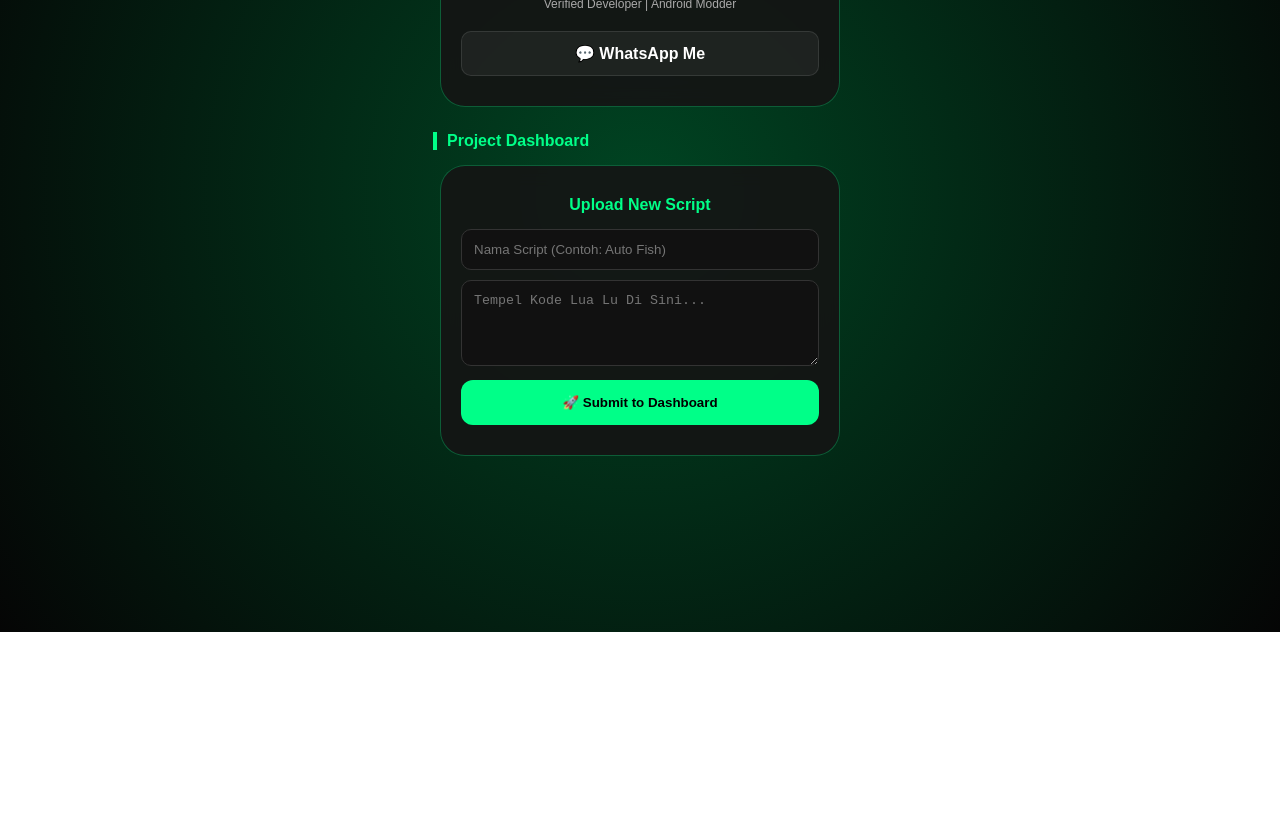
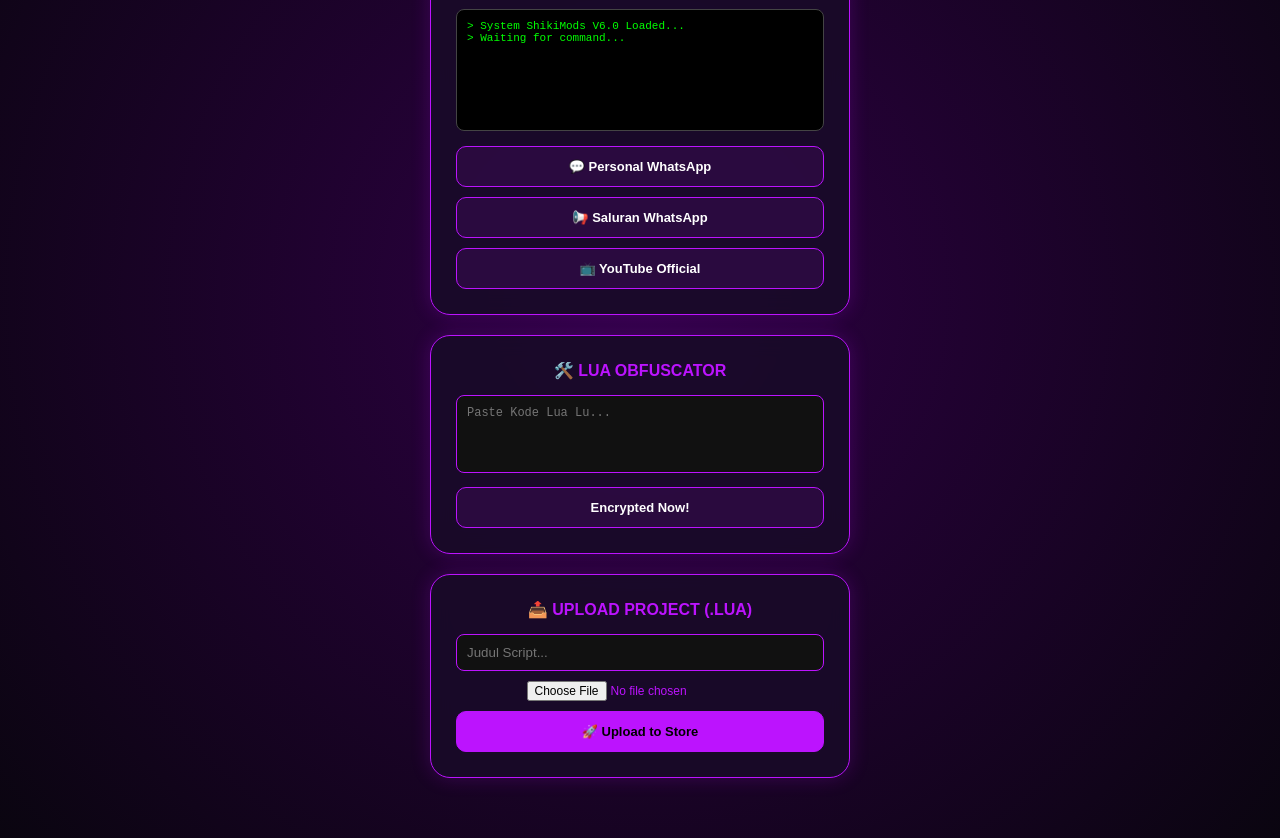
Before and after one commit to kambingconge929-jpg/Shiki, a plain HTML site: page index.html in a window 1280 px wide. Shown: the part 248-1086 px from the top of the page. Before the commit the page ends 880 px from the top, so only its background shows below. Drawn offline with Linux system fonts and the light colour scheme; no server answers.

Commit message:
Update title and styles in index.html

```diff
--- a/index.html
+++ b/index.html
@@ -3,87 +3,116 @@
 <head>
     <meta charset="UTF-8">
     <meta name="viewport" content="width=device-width, initial-scale=1.0">
-    <title>SHIKI MODS | Cloud Store</title>
+    <title>SHIKI MODS | Purple Elite</title>
     <script src="https://www.gstatic.com/firebasejs/8.10.0/firebase-app.js"></script>
     <script src="https://www.gstatic.com/firebasejs/8.10.0/firebase-database.js"></script>
     <style>
-        :root { --primary: #00ff88; --bg: #050505; --card: rgba(20, 20, 20, 0.9); --text: #ffffff; }
-        body { background-color: var(--bg); color: var(--text); font-family: 'Poppins', sans-serif; margin: 0; display: flex; flex-direction: column; align-items: center; min-height: 100vh; background: radial-gradient(circle at center, #004422 0%, #050505 100%); padding: 40px 10px; }
-        .container, .form-section { background: var(--card); backdrop-filter: blur(10px); border-radius: 25px; border: 1px solid rgba(0, 255, 136, 0.3); width: 90%; max-width: 400px; padding: 30px 20px; text-align: center; margin-bottom: 25px; box-sizing: border-box; }
+        :root { --primary: #bc13fe; --bg: #0a0510; --card: rgba(25, 10, 40, 0.9); --text: #f0e6ff; }
+        body { background-color: var(--bg); color: var(--text); font-family: 'Poppins', sans-serif; margin: 0; display: flex; flex-direction: column; align-items: center; background: radial-gradient(circle at center, #2e0044 0%, #0a0510 100%); padding: 40px 10px; overflow-x: hidden; }
+        .container, .section { background: var(--card); backdrop-filter: blur(10px); border-radius: 20px; border: 1px solid var(--primary); width: 95%; max-width: 420px; padding: 25px; text-align: center; margin-bottom: 20px; box-sizing: border-box; box-shadow: 0 0 20px rgba(188, 19, 254, 0.2); }
         .profile-img { width: 100px; height: 100px; border-radius: 50%; border: 3px solid var(--primary); box-shadow: 0 0 15px var(--primary); margin-bottom: 15px; }
-        h1 { color: var(--primary); text-shadow: 0 0 10px var(--primary); margin: 0; }
-        .links { display: flex; flex-direction: column; gap: 10px; margin-top: 20px; }
-        .btn { background: rgba(255,255,255,0.05); color: white; padding: 12px; text-decoration: none; border-radius: 10px; border: 1px solid rgba(255,255,255,0.1); font-weight: bold; transition: 0.3s; }
-        .btn:hover { background: var(--primary); color: #000; }
+        h1 { color: var(--primary); text-shadow: 0 0 10px var(--primary); margin: 0; font-size: 24px; }
+        .links { display: flex; flex-direction: column; gap: 10px; margin-top: 15px; }
+        .btn { background: rgba(188, 19, 254, 0.1); color: white; padding: 12px; text-decoration: none; border-radius: 10px; border: 1px solid var(--primary); font-weight: bold; transition: 0.3s; font-size: 13px; }
+        .btn:hover { background: var(--primary); color: #fff; box-shadow: 0 0 15px var(--primary); }
 
-        /* Dashboard Card */
-        .dashboard-title { width: 90%; max-width: 400px; text-align: left; color: var(--primary); font-weight: bold; margin-bottom: 15px; border-left: 4px solid var(--primary); padding-left: 10px; }
-        #project-grid { width: 90%; max-width: 400px; display: flex; flex-direction: column; gap: 20px; }
-        .card { background: var(--card); border-radius: 20px; border: 1px solid #333; overflow: hidden; text-align: left; animation: fadeIn 0.5s; }
-        .card-content { padding: 15px; }
-        .card-title { font-size: 18px; font-weight: bold; color: var(--primary); }
-        .btn-dl { background: var(--primary); color: #000; padding: 10px; border-radius: 10px; text-decoration: none; display: block; text-align: center; margin-top: 10px; font-weight: bold; font-size: 14px; }
+        /* CMD Console Style */
+        .cmd-box { background: #000; border: 1px solid #444; border-radius: 8px; padding: 10px; text-align: left; font-family: 'Courier New', monospace; font-size: 11px; color: #00ff00; height: 100px; overflow-y: auto; margin: 15px 0; }
 
-        /* Form */
-        input, textarea { width: 100%; background: #111; border: 1px solid #333; border-radius: 10px; padding: 12px; color: white; margin-bottom: 10px; box-sizing: border-box; }
-        .btn-submit { background: var(--primary); color: #000; width: 100%; padding: 15px; border: none; border-radius: 12px; font-weight: bold; cursor: pointer; }
-        @keyframes fadeIn { from { opacity: 0; transform: translateY(10px); } to { opacity: 1; transform: translateY(0); } }
+        /* Obfuscator Section */
+        .obf-area { background: rgba(0,0,0,0.3); border-radius: 10px; padding: 15px; margin-top: 10px; }
+        textarea { width: 100%; background: #111; border: 1px solid var(--primary); border-radius: 8px; padding: 10px; color: #fff; font-size: 12px; resize: none; margin-bottom: 10px; box-sizing: border-box; }
+
+        /* Grid */
+        #project-grid { width: 95%; max-width: 420px; display: flex; flex-direction: column; gap: 15px; }
+        .card { background: var(--card); border-radius: 15px; border: 1px solid #444; padding: 15px; text-align: left; animation: slideIn 0.4s; }
+        .card-title { font-weight: bold; color: var(--primary); margin-bottom: 5px; }
+        .btn-dl { background: var(--primary); color: #fff; padding: 8px; border-radius: 8px; text-decoration: none; display: block; text-align: center; margin-top: 10px; font-size: 12px; font-weight: bold; }
+
+        input[type="file"] { margin-bottom: 10px; font-size: 12px; color: var(--primary); }
+        @keyframes slideIn { from { opacity: 0; transform: translateX(-20px); } to { opacity: 1; transform: translateX(0); } }
     </style>
 </head>
 <body>
     <div class="container">
         <img src="https://cdn.discordapp.com/attachments/1403306022361235466/1501407305051275285/file_00000000bd78720bb6afdf59771ac3c3.png?ex=69fbf604&is=69faa484&hm=1117233214580a7992f48e3edbb75da66b08f6dcc3a3e8408ed64775d30bb169&" class="profile-img">
         <h1>SHIKI MODS</h1>
-        <p style="font-size:12px; color:#aaa;">Verified Developer | Android Modder</p>
+        <p style="font-size:11px; color:#ccc;">Verified Android Modder | Lua Developer</p>
+
+        <div class="cmd-box" id="cmdOut">
+            > System ShikiMods V6.0 Loaded...<br>
+            > Waiting for command...
+        </div>
+
         <div class="links">
-            <a href="https://wa.me/6281315151701" class="btn">💬 WhatsApp Me</a>
+            <a href="https://wa.me/6281315151701" class="btn">💬 Personal WhatsApp</a>
+            <a href="https://whatsapp.com/channel/0029Vb730uH8kyyTsZ7aO826" class="btn">📢 Saluran WhatsApp</a>
+            <a href="https://youtube.com/@mlanz04?si=KEOeEpFZAkD92HgE" class="btn">📺 YouTube Official</a>
         </div>
     </div>
 
-    <div class="dashboard-title">Project Dashboard</div>
-    <div id="project-grid">
-        </div>
-
-    <div class="form-section">
-        <div style="color:var(--primary); font-weight:bold; margin-bottom:15px;">Upload New Script</div>
-        <input type="text" id="scriptName" placeholder="Nama Script (Contoh: Auto Fish)">
-        <textarea id="scriptCode" rows="4" placeholder="Tempel Kode Lua Lu Di Sini..."></textarea>
-        <button class="btn-submit" onclick="uploadScript()">🚀 Submit to Dashboard</button>
+    <div class="section">
+        <div style="color:var(--primary); font-weight:bold; margin-bottom:15px;">🛠️ LUA OBFUSCATOR</div>
+        <textarea id="obfInput" rows="4" placeholder="Paste Kode Lua Lu..."></textarea>
+        <button class="btn" onclick="obfuscateCode()" style="width:100%;">Encrypted Now!</button>
     </div>
 
+    <div class="section">
+        <div style="color:var(--primary); font-weight:bold; margin-bottom:15px;">📤 UPLOAD PROJECT (.LUA)</div>
+        <input type="text" id="scriptName" placeholder="Judul Script..." style="width:100%; background:#111; border:1px solid var(--primary); padding:10px; border-radius:8px; color:#fff; margin-bottom:10px; box-sizing:border-box;">
+        <input type="file" id="fileInput" accept=".lua">
+        <button class="btn" onclick="uploadFile()" style="width:100%; background:var(--primary); color:#000;">🚀 Upload to Store</button>
+    </div>
+
+    <div id="project-grid"></div>
+
     <script>
-        // KONFIGURASI FIREBASE (OTAK DATABASE)
         const firebaseConfig = { databaseURL: "https://shikimods-default-rtdb.firebaseio.com" };
         firebase.initializeApp(firebaseConfig);
         const db = firebase.database().ref("scripts");
 
-        // FUNGSI UPLOAD
-        function uploadScript() {
-            const name = document.getElementById("scriptName").value;
-            const code = document.getElementById("scriptCode").value;
-            if(name && code) {
-                db.push().set({ name: name, code: code, date: new Date().toLocaleDateString() });
-                document.getElementById("scriptName").value = "";
-                document.getElementById("scriptCode").value = "";
-                alert("SADIS! Script lu udah live di dashboard, asu!");
-            } else { alert("Isi dulu puki ayam!"); }
+        function logCMD(msg) {
+            const out = document.getElementById("cmdOut");
+            out.innerHTML += `<br>> ${msg}`;
+            out.scrollTop = out.scrollHeight;
         }
 
-        // FUNGSI BACA DATA (BIAR MUNCUL OTOMATIS)
-        db.on("value", (snapshot) => {
+        // FUNGSI OBFUSCATOR SEDERHANA (HEX)
+        function obfuscateCode() {
+            const input = document.getElementById("obfInput").value;
+            if(!input) return alert("Puki, isi kodenya!");
+            let result = "-- SHIKI OBFUSCATOR --\n";
+            result += "load(string.char(" + input.split('').map(c => c.charCodeAt(0)).join(',') + "))()";
+            document.getElementById("obfInput").value = result;
+            logCMD("Code Obfuscated successfully!");
+        }
+
+        // FUNGSI UPLOAD PAKE FILE
+        function uploadFile() {
+            const name = document.getElementById("scriptName").value;
+            const file = document.getElementById("fileInput").files[0];
+            if(!name || !file) return alert("Pilih file & isi nama, anjing!");
+
+            const reader = new FileReader();
+            reader.onload = function(e) {
+                const content = e.target.result;
+                db.push().set({ name: name, code: content, date: new Date().toLocaleDateString() });
+                logCMD(`Uploaded: ${name}.lua`);
+                alert("Berhasil Upload, mek!");
+            };
+            reader.readAsText(file);
+        }
+
+        db.on("value", (snap) => {
             const grid = document.getElementById("project-grid");
             grid.innerHTML = "";
-            snapshot.forEach((child) => {
+            snap.forEach((child) => {
                 const data = child.val();
                 const card = document.createElement("div");
                 card.className = "card";
-                card.innerHTML = `
-                    <div class="card-content">
-                        <div class="card-title">${data.name}</div>
-                        <div style="font-size:10px; color:#666;">Uploaded: ${data.date}</div>
-                        <a href="data:text/plain;charset=utf-8,${encodeURIComponent(data.code)}" download="${data.name}.lua" class="btn-dl">⬇️ Download .lua</a>
-                    </div>
-                `;
+                card.innerHTML = `<div class="card-title">${data.name}</div>
+                    <div style="font-size:10px; color:#888;">${data.date}</div>
+                    <a href="data:text/plain;charset=utf-8,${encodeURIComponent(data.code)}" download="${data.name}.lua" class="btn-dl">DOWNLOAD SCRIPT</a>`;
                 grid.prepend(card);
             });
         });
```
